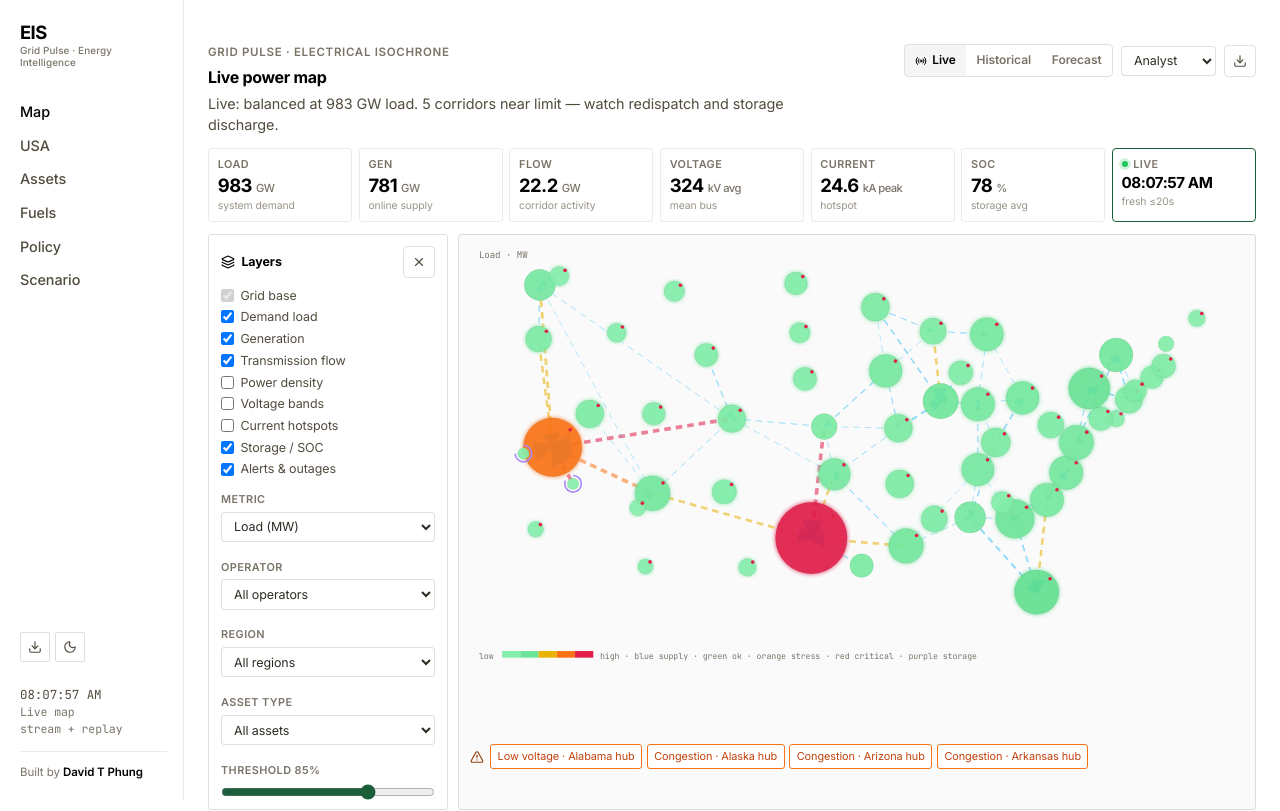
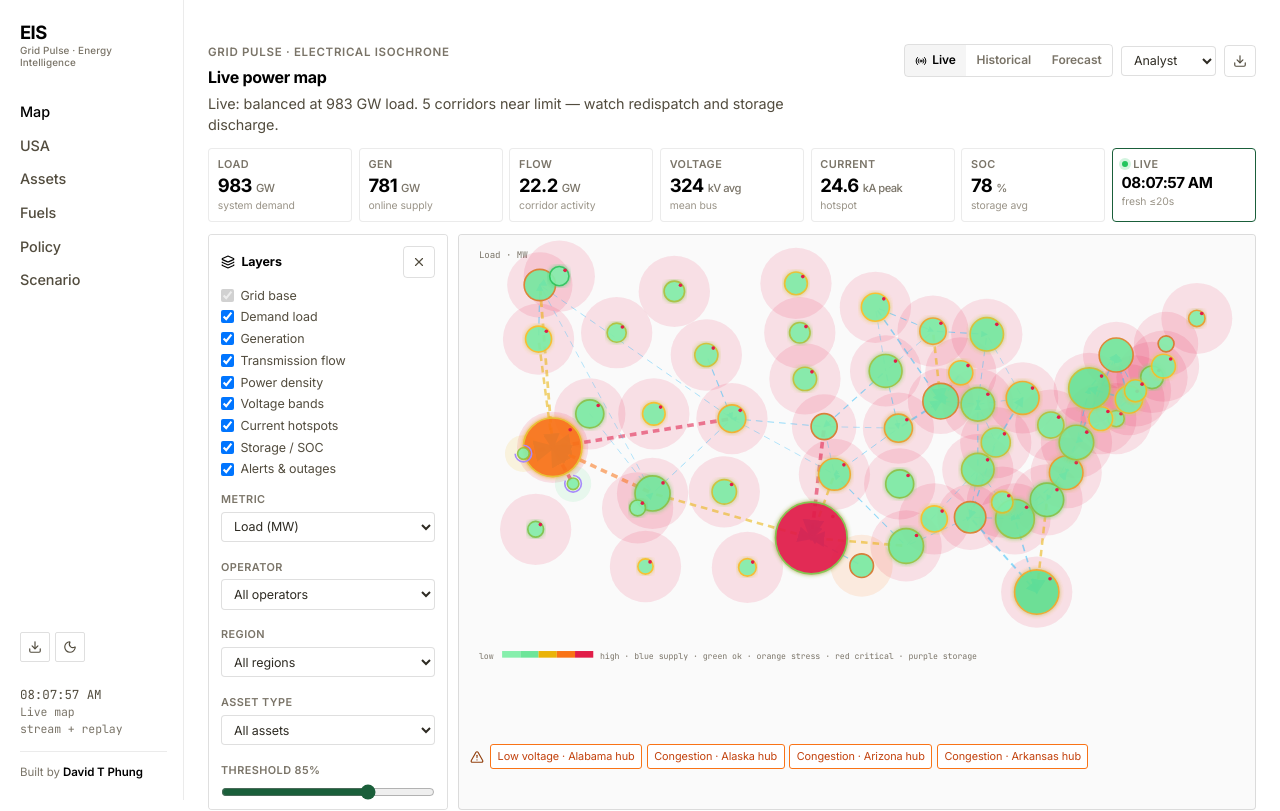
Before and after one commit to davidtphung/california-energy-intelligence-os, a React (Vite) app: page / in a window 1280 px wide. Shown: the top 811 px of the page. Built offline with nearby package versions, Linux system fonts and the light colour scheme.

Commit message:
fix: enable all grid map layers by default
Density, voltage, and current start on; remove zoom auto-off; add
"All layers on" control.

```diff
--- a/src/components/grid/GridMapApp.tsx
+++ b/src/components/grid/GridMapApp.tsx
@@ -3,7 +3,7 @@
  * Isochrone-like density for power systems: flow, load, voltage, current, storage.
  */
 
-import { useMemo, useState, useCallback, useEffect } from 'react'
+import { useMemo, useState, useCallback } from 'react'
 import {
   Download,
   Pause,
@@ -26,7 +26,6 @@ import {
   metricRange,
   metricValue,
   operatorActions,
-  suggestLayers,
   valueToColor,
 } from '../../grid/metrics'
 import { useGridStream } from '../../grid/useGridStream'
@@ -93,21 +92,6 @@ export function GridMapApp() {
 
   const deltaText = useMemo(() => explainDelta(prevFrame, frame), [prevFrame, frame])
   const actions = useMemo(() => operatorActions(frame), [frame])
-
-  // Auto layer suggest on zoom
-  useEffect(() => {
-    const suggested = suggestLayers(zoom)
-    setLayers((prev) => {
-      const next = { ...prev }
-      // only auto-enable when zooming in new layers; don't force off user base prefs hard
-      for (const id of suggested) {
-        if (id === 'voltage' || id === 'current' || id === 'density') {
-          next[id] = zoom >= 1.2
-        }
-      }
-      return next
-    })
-  }, [zoom])
 
   const setF = useCallback((p: Partial<GridFilters>) => {
     setFilters((f) => ({ ...f, ...p }))
@@ -380,7 +364,18 @@ export function GridMapApp() {
               onChange={(e) => setZoom(Number(e.target.value))}
               className="gmap-range"
             />
-            <p className="gmap-hint">Higher zoom enables voltage & current detail layers.</p>
+            <p className="gmap-hint">All layers on by default — toggle to focus a single view.</p>
+            <button
+              type="button"
+              className="gmap-compare-btn"
+              onClick={() =>
+                setLayers(
+                  Object.fromEntries(LAYER_META.map((l) => [l.id, true])) as Record<LayerId, boolean>
+                )
+              }
+            >
+              All layers on
+            </button>
           </aside>
         )}
 
--- a/src/grid/types.ts
+++ b/src/grid/types.ts
@@ -155,9 +155,9 @@ export const LAYER_META: {
   { id: 'demand', label: 'Demand load', short: 'Demand', defaultOn: true },
   { id: 'generation', label: 'Generation', short: 'Gen', defaultOn: true },
   { id: 'flow', label: 'Transmission flow', short: 'Flow', defaultOn: true },
-  { id: 'density', label: 'Power density', short: 'Density', defaultOn: false },
-  { id: 'voltage', label: 'Voltage bands', short: 'Voltage', defaultOn: false },
-  { id: 'current', label: 'Current hotspots', short: 'Current', defaultOn: false },
+  { id: 'density', label: 'Power density', short: 'Density', defaultOn: true },
+  { id: 'voltage', label: 'Voltage bands', short: 'Voltage', defaultOn: true },
+  { id: 'current', label: 'Current hotspots', short: 'Current', defaultOn: true },
   { id: 'storage', label: 'Storage / SOC', short: 'Storage', defaultOn: true },
   { id: 'alerts', label: 'Alerts & outages', short: 'Alerts', defaultOn: true },
 ]
```
